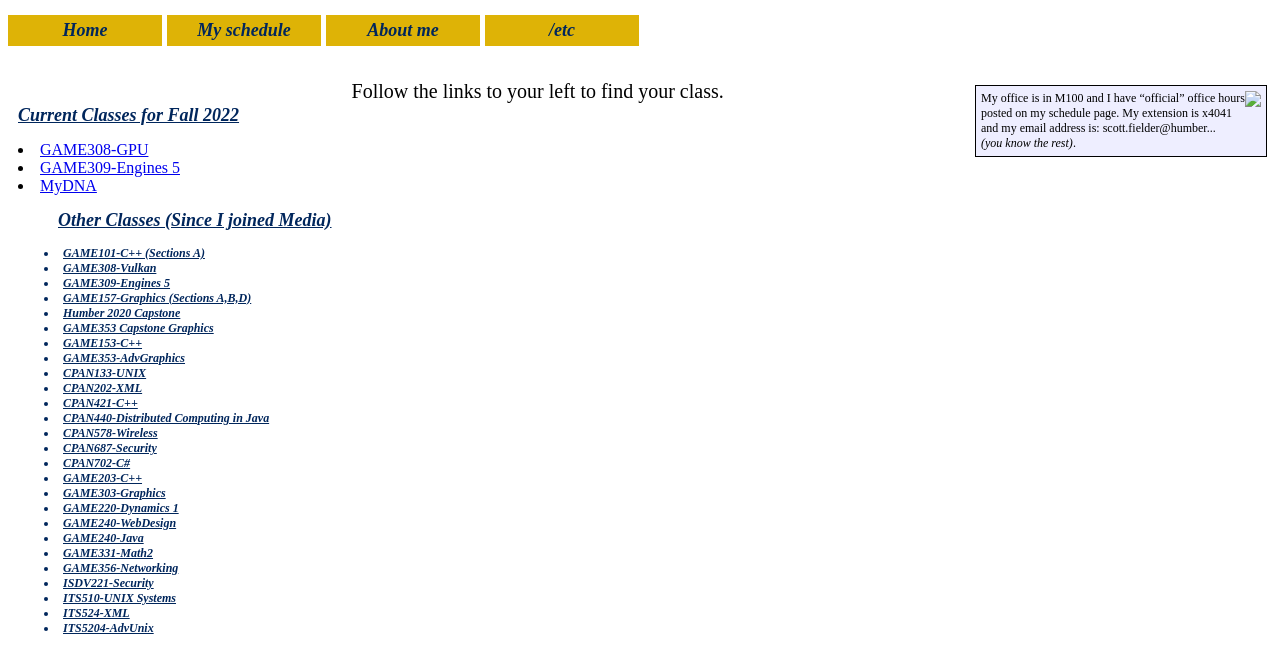
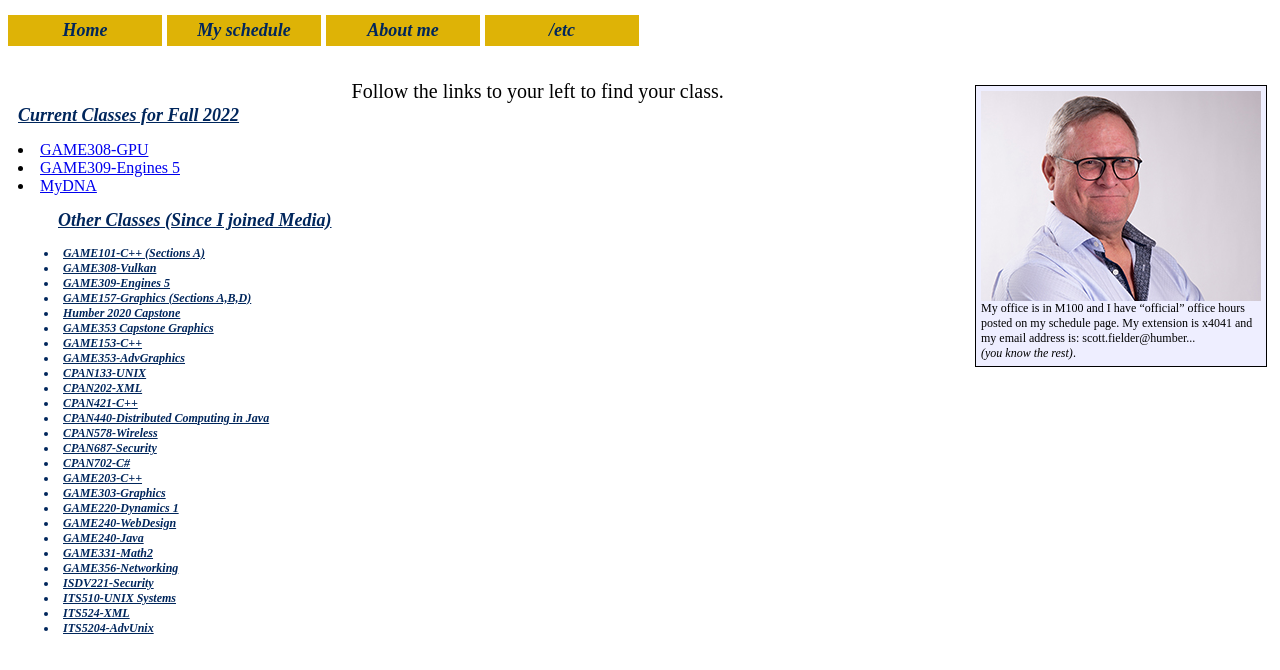
Before and after one commit to ScottFielder/Scott_Site, a plain HTML site: page index.html in a window 1280 px wide. Shown: the part 106-776 px from the top of the page. Drawn offline with Linux system fonts and the light colour scheme; the site is published under a folder, as on GitHub Pages, so addresses that start at the root find nothing.

Commit message:
fixed picture path

```diff
--- a/index.html
+++ b/index.html
@@ -18,7 +18,7 @@
 </ul>
 
 <div id="rightsidebar">
-<img class="scott" src="/Images/Scott2020.jpg" onclick="alert('Stop that')"/>
+<img class="scott" src="Images/Scott2020.jpg" onclick="alert('Stop that')"/>
 My office is in M100 and I have <q>official</q> office hours posted on my schedule page. My extension is x4041 and my email address is:
 scott.fielder@humber...<i><br />(you know the rest)</i>.<br/>
 </div>
```
